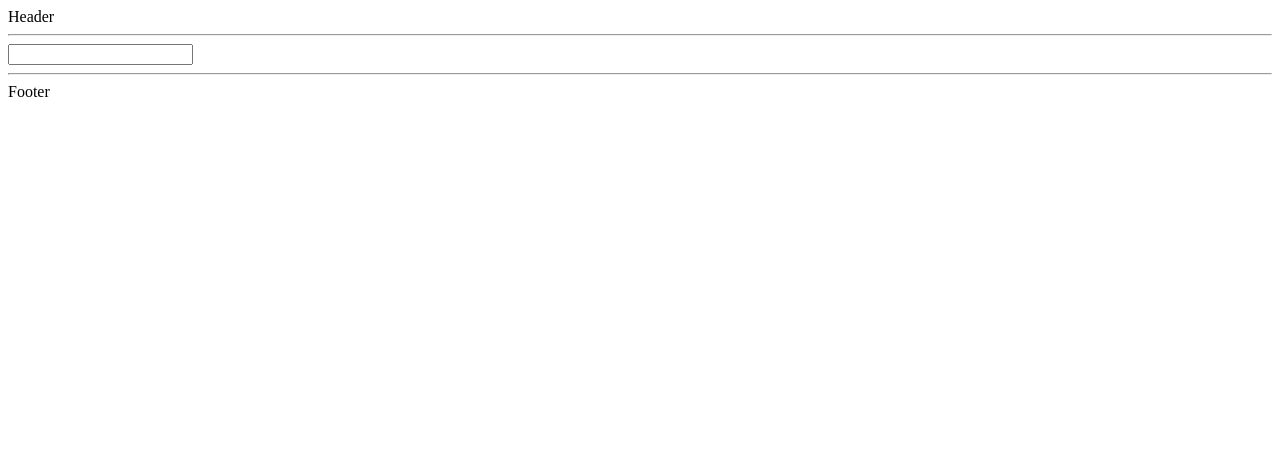
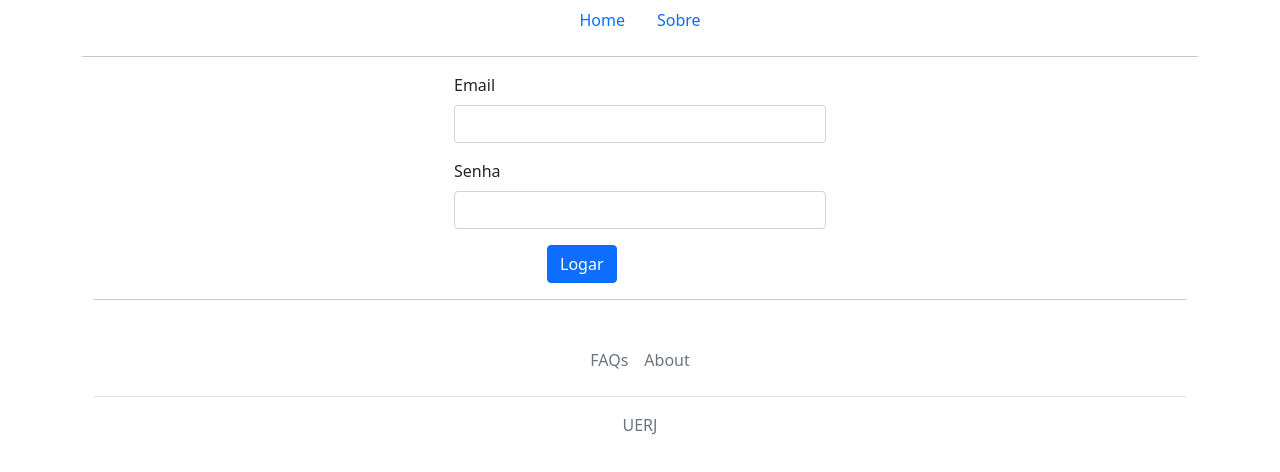
Before and after one commit to emiliojva/whyreact, a React (Create React App) app: page / in a window 1280 px wide. Shown: the top 472 px of the page. Built offline with nearby package versions, Linux system fonts and the light colour scheme.

Commit message:
Um formulario login usando bootstrap em react

```diff
--- a/package.json
+++ b/package.json
@@ -6,6 +6,7 @@
     "@testing-library/jest-dom": "^5.16.4",
     "@testing-library/react": "^13.3.0",
     "@testing-library/user-event": "^13.5.0",
+    "bootstrap": "^5.1.3",
     "react": "^18.2.0",
     "react-dom": "^18.2.0",
     "react-scripts": "5.0.1",
--- a/src/App.js
+++ b/src/App.js
@@ -2,13 +2,17 @@ import Footer from "./Footer";
 import Input from "./formFields/Input";
 import Header from "./Header";
 
+import "bootstrap/dist/js/bootstrap.bundle.min.js";
+import "bootstrap/dist/css/bootstrap.min.css";
+import Login from "./Login";
+
 function App() {
   return (
-    <div>
-      <Header/>
+    <div class="container">
+      <Header />
 
       <main>
-      <Input />
+        <Login />
       </main>
 
       <Footer />
--- a/src/Footer.js
+++ b/src/Footer.js
@@ -1,9 +1,26 @@
-import React from 'react'
+import React from "react";
 
 const Footer = () => {
   return (
-    <div><hr />Footer</div>
-  )
-}
+    <div class="container">
+      <hr />
+      <footer class="py-3 my-4">
+        <ul class="nav justify-content-center border-bottom pb-3 mb-3">
+          <li class="nav-item">
+            <a href="#" class="nav-link px-2 text-muted">
+              FAQs
+            </a>
+          </li>
+          <li class="nav-item">
+            <a href="#" class="nav-link px-2 text-muted">
+              About
+            </a>
+          </li>
+        </ul>
+        <p class="text-center text-muted">UERJ</p>
+      </footer>
+    </div>
+  );
+};
 
 export default Footer;
--- a/src/Header.js
+++ b/src/Header.js
@@ -1,9 +1,34 @@
-import React from 'react'
+import React from "react";
 
 const Header = () => {
   return (
-    <div>Header<hr /></div>
-  )
-}
+    <div>
+      <ul class="nav justify-content-center">
+        <li class="nav-item">
+          <a
+            class="nav-link active"
+            aria-current="page"
+            href="http://google.com.br/?q=reactjs"
+          >
+            Home
+          </a>
+        </li>
 
-export default Header
+        <li class="nav-item">
+          <a class="nav-link" href="http://google.com.br/?q=reactjs">
+            Sobre
+          </a>
+        </li>
+
+        <li class="nav-item d-none">
+          <a class="nav-link" href="http://google.com.br/?q=reactjs">
+            Conta
+          </a>
+        </li>
+      </ul>
+      <hr />
+    </div>
+  );
+};
+
+export default Header;
--- /dev/null
+++ b/src/Login.js
@@ -0,0 +1,30 @@
+import React from "react";
+import Input from "./formFields/Input";
+
+const Login = () => {
+  return (
+    <div
+      class="d-flex flex-column justify-content-center "
+      style={{ alignItems: "center", justifyContent: "center" }}
+    >
+      {/* Campo email */}
+      <div class="col-4 ">
+        <Input id="email" type="email" label="Email" />
+      </div>
+
+      {/* Campo Senha */}
+      <div class="col-4">
+        <Input id="senha" type="password" label="Senha" />
+      </div>
+
+      {/* button submit */}
+      <div class="col-lg-2 col-1 ">
+        <button type="button" class="btn btn-primary">
+          Logar
+        </button>
+      </div>
+    </div>
+  );
+};
+
+export default Login;
--- a/src/formFields/Input.js
+++ b/src/formFields/Input.js
@@ -1,9 +1,19 @@
-import React from 'react'
+import React from "react";
 
-const Input = () => {
+const Input = (props) => {
   return (
-    <div><input type="text" /></div>
-  )
-}
+    <div class="mb-3">
+      <label for={props.id} class="form-label">
+        {props.label}
+      </label>
+      <input
+        type={props.type}
+        class="form-control"
+        id={props.id}
+        placeholder={props.placeholder ?? ""}
+      />
+    </div>
+  );
+};
 
-export default Input
+export default Input;
```
Also changed, not shown: 1 other file (tests, documents, lock files or other folders).
